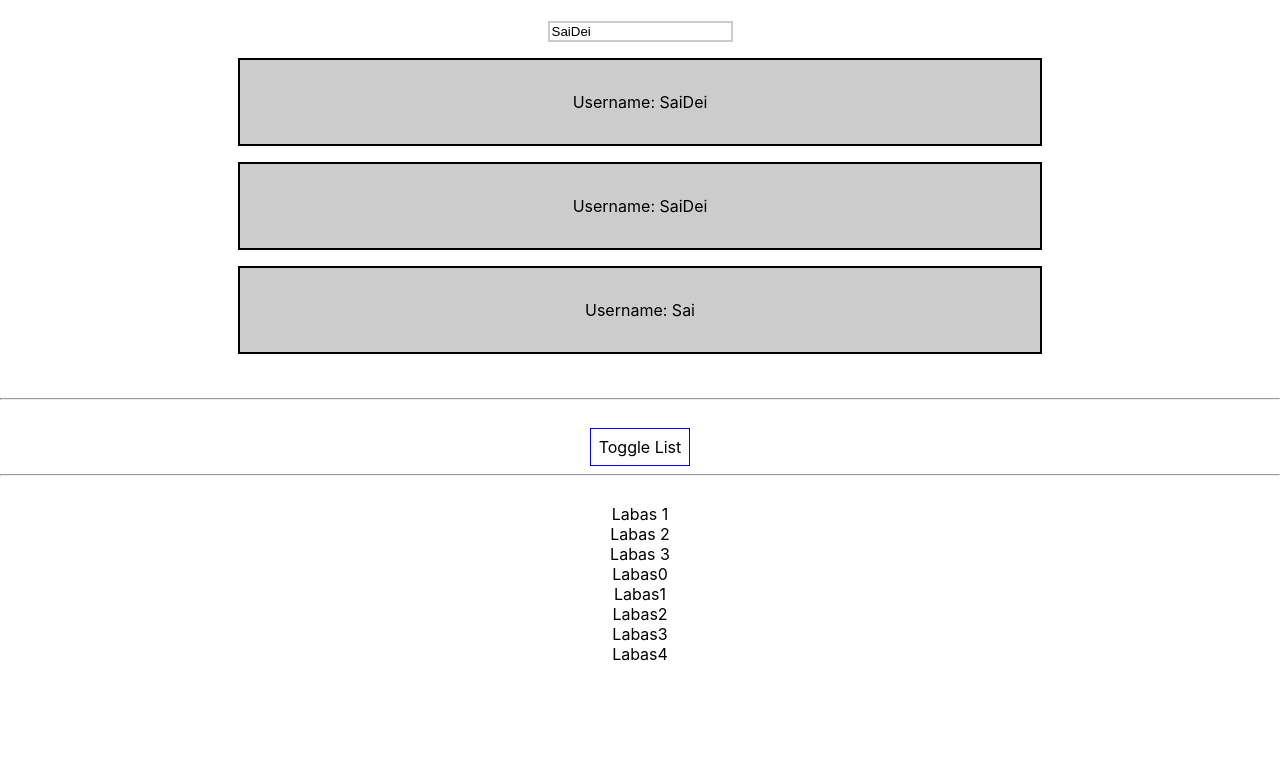
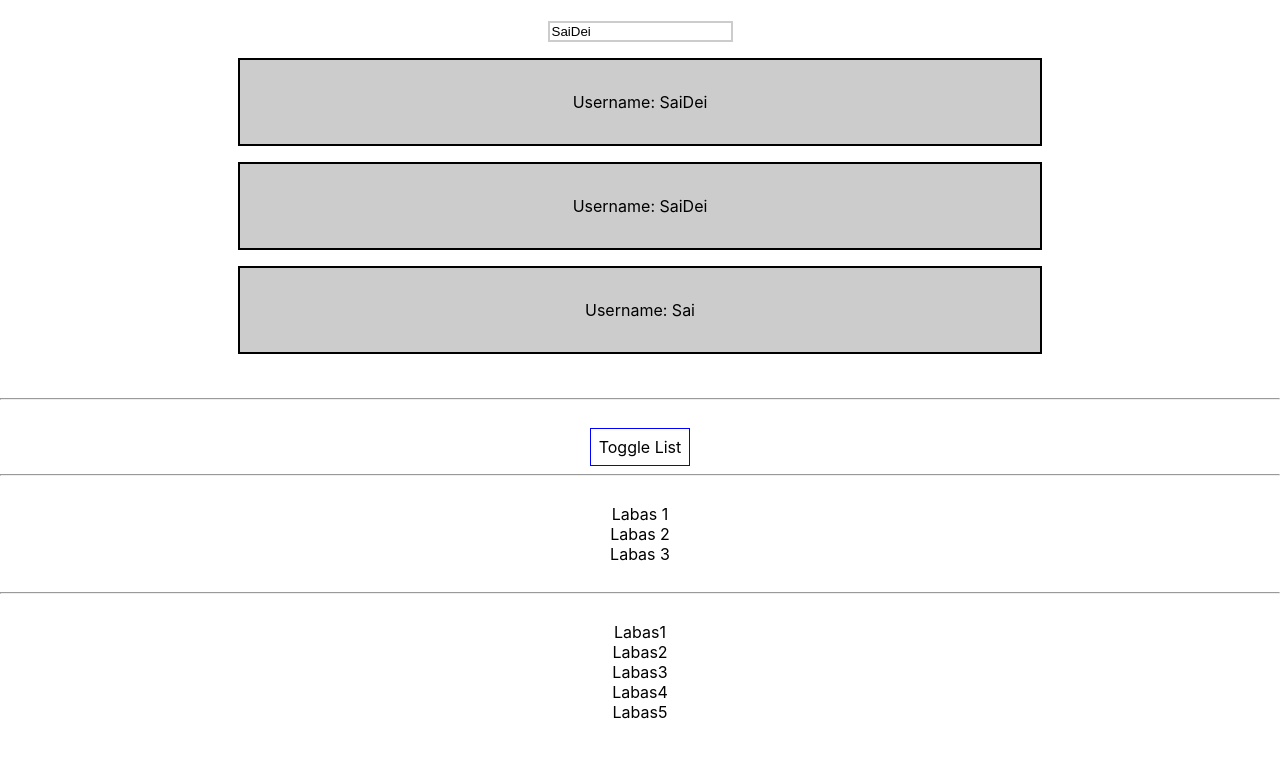
Before and after one commit to SimasDei/udemy-react-one, a React (Create React App) app: page / in a window 1280 px wide. Shown: the top 758 px of the page. Built offline with nearby package versions, Linux system fonts and the light colour scheme.

Commit message:
render loops

```diff
--- a/package.json
+++ b/package.json
@@ -9,6 +9,7 @@
   },
   "scripts": {
     "start": "react-scripts start",
+	"stop": "react-scripts stop",
     "build": "react-scripts build",
     "test": "react-scripts test",
     "eject": "react-scripts eject"
--- a/src/App.js
+++ b/src/App.js
@@ -102,7 +102,13 @@ class App extends Component {
 
         <ShowMany count={3} />
 
-        {getTestArray(5)}
+        <br></br>
+        <hr></hr>
+        <br></br>
+
+        {getTestArray(5).map(element => {
+          return (<div>{element}</div>)
+        })}
 
       </div>
     );
@@ -120,7 +126,7 @@ function ShowMany(params) {
 function getTestArray(params) {
   let rows = [];
   for (let i = 0; i < params; i++) {
-    rows.push(<div>{'Labas' + i}</div>)
+    rows.push(<div>{'Labas' + (i + 1)}</div>)
   }
   return rows;
 }
```
